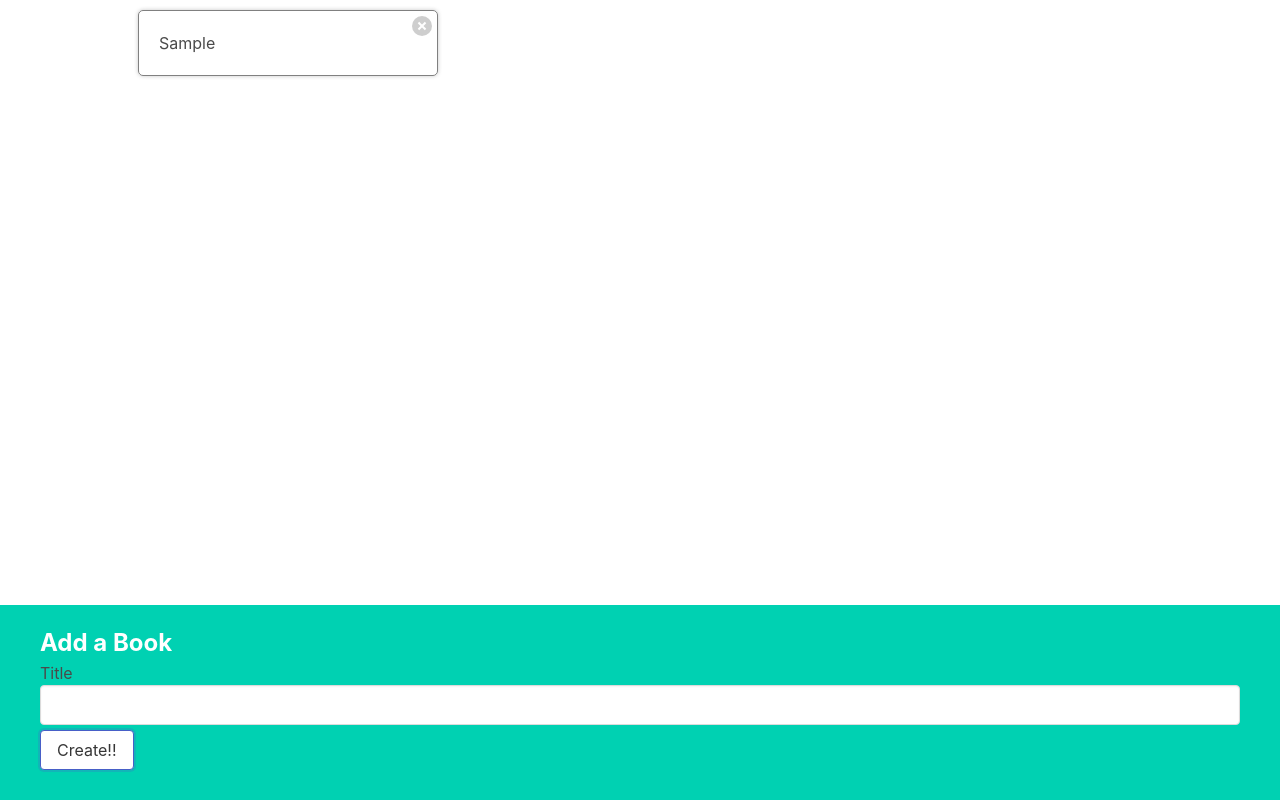
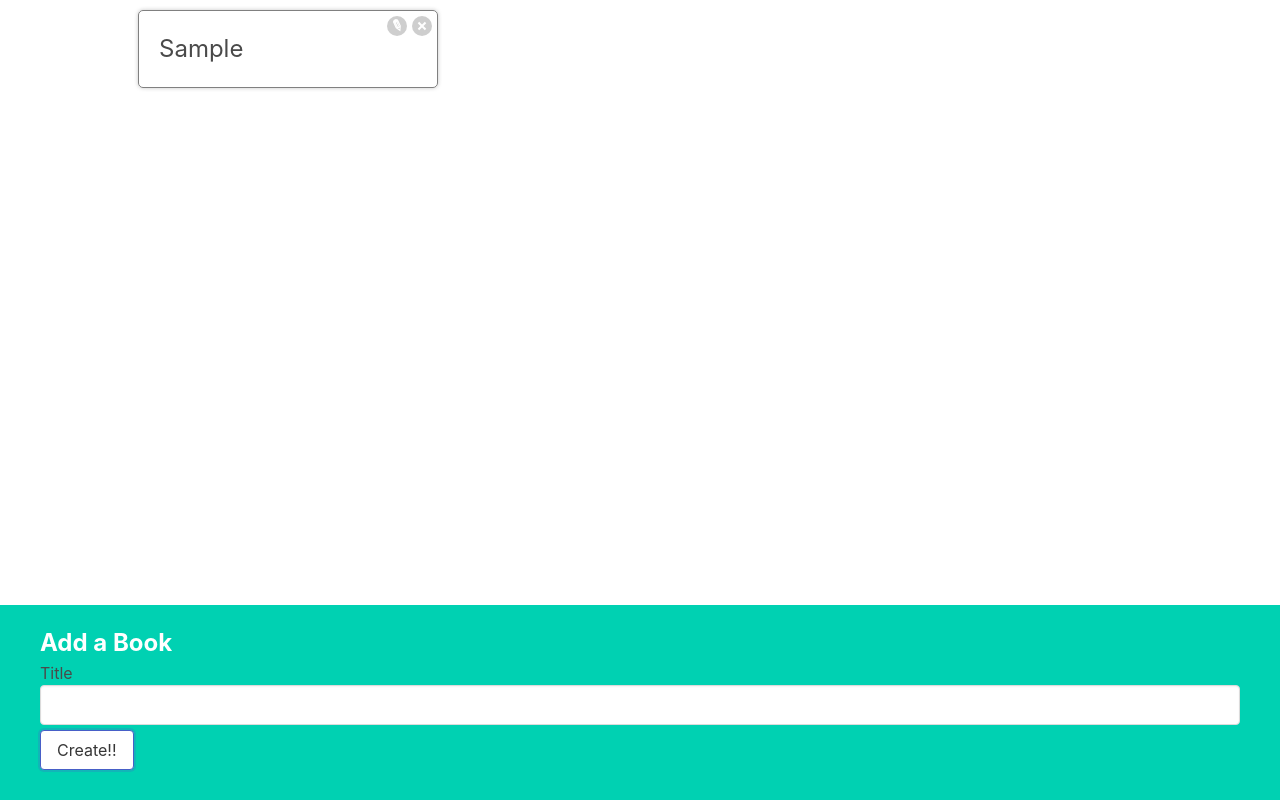
Before and after one commit to RemigiuszZydek/ReactExcerscise, a React (Create React App) app in the folder excersises/: page / in a window 1280 px wide. Both pictures are taken after typing "Sample" into the empty fields and a click on the button "Create!!". Built offline with nearby package versions, Linux system fonts and the light colour scheme.

Commit message:
added editing

```diff
--- a/excersises/src/App.js
+++ b/excersises/src/App.js
@@ -6,6 +6,16 @@ import BookList from "./components/BookList";
 function App() {
 	const [books, setBooks] = useState([]);
 
+	const editBookById = (id, newTitle) => {
+		const updatedBooks = books.map((book) => {
+			if (book.id === id) {
+				return { ...book, title: newTitle };
+			}
+
+			return book;
+		});
+		setBooks(updatedBooks);
+	};
 	const deletBookById = (id) => {
 		const updatedBooks = books.filter((book) => {
 			return book.id !== id;
@@ -23,7 +33,7 @@ function App() {
 
 	return (
 		<div className="app">
-			<BookList books={books} onDelete={deletBookById} />
+			<BookList books={books} onDelete={deletBookById} onEdit={editBookById} />
 			<BookCreate onSubmit={createBook} />
 		</div>
 	);
--- a/excersises/src/components/BookEdit.js
+++ b/excersises/src/components/BookEdit.js
@@ -1,4 +1,22 @@
-function BookEdit() {
-	return <div>BookEdit</div>;
+import { useState } from "react";
+
+function BookEdit({ book, onSubmit }) {
+	const [title, setTitle] = useState(book.title);
+
+	const handleChange = (event) => {
+		setTitle(event.target.value);
+	};
+	const handleSubmit = (event) => {
+		event.preventDefault();
+		onSubmit(book.id, title);
+	};
+
+	return (
+		<form className="book-edit" onSubmit={handleSubmit}>
+			<label>Title</label>
+			<input className="input" value={title} onChange={handleChange} />
+			<button className="button is-primary">Save</button>
+		</form>
+	);
 }
 export default BookEdit;
--- a/excersises/src/components/BookList.js
+++ b/excersises/src/components/BookList.js
@@ -1,8 +1,10 @@
 import BookShow from "./BookShow";
 
-function BookList({ books, onDelete }) {
+function BookList({ books, onDelete, onEdit }) {
 	const renderBooks = books.map((book) => {
-		return <BookShow key={book.id} book={book} onDelete={onDelete} />;
+		return (
+			<BookShow key={book.id} book={book} onDelete={onDelete} onEdit={onEdit} />
+		);
 	});
 	return <div className="book-list">{renderBooks}</div>;
 }
--- a/excersises/src/components/BookShow.js
+++ b/excersises/src/components/BookShow.js
@@ -1,13 +1,31 @@
-function BookShow({ book, onDelete }) {
-	const handleClick = () => {
+import { useState } from "react";
+import BookEdit from "./BookEdit";
+function BookShow({ book, onDelete, onEdit }) {
+	const [showEdit, setShowEdit] = useState(false);
+	const handleDeleteClick = () => {
 		onDelete(book.id);
 	};
+	const handleEditClick = () => {
+		setShowEdit(!showEdit);
+	};
+	const handleSubmit = (id, newTitle) => {
+		setShowEdit(false);
+		onEdit(id, newTitle);
+	};
+
+	let content = <h3>{book.title}</h3>;
+	if (showEdit) {
+		content = <BookEdit book={book} onSubmit={handleSubmit} />;
+	}
 
 	return (
 		<div className="book-show">
-			{book.title}
+			<div>{content}</div>
 			<div className="actions">
-				<button className="delete" onClick={handleClick}>
+				<button className="edit" onClick={handleEditClick}>
+					Edit
+				</button>
+				<button className="delete" onClick={handleDeleteClick}>
 					Delete
 				</button>
 			</div>
```
